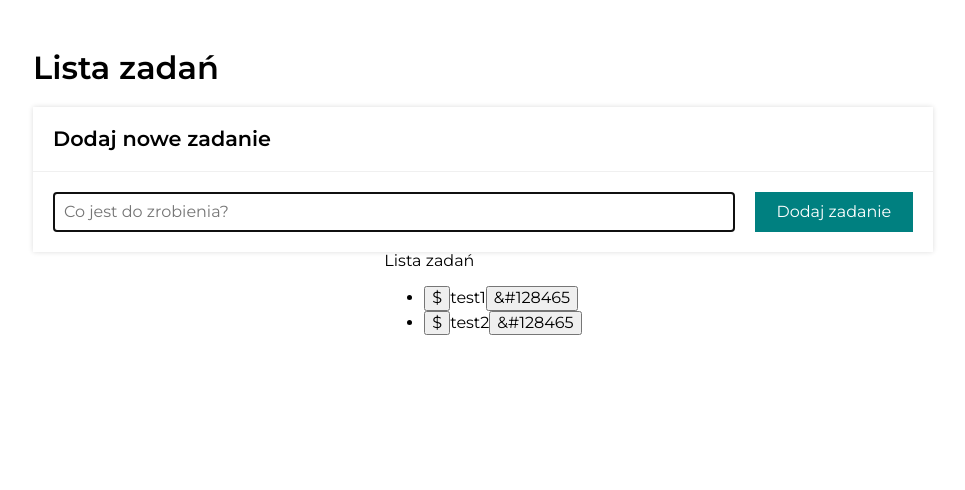
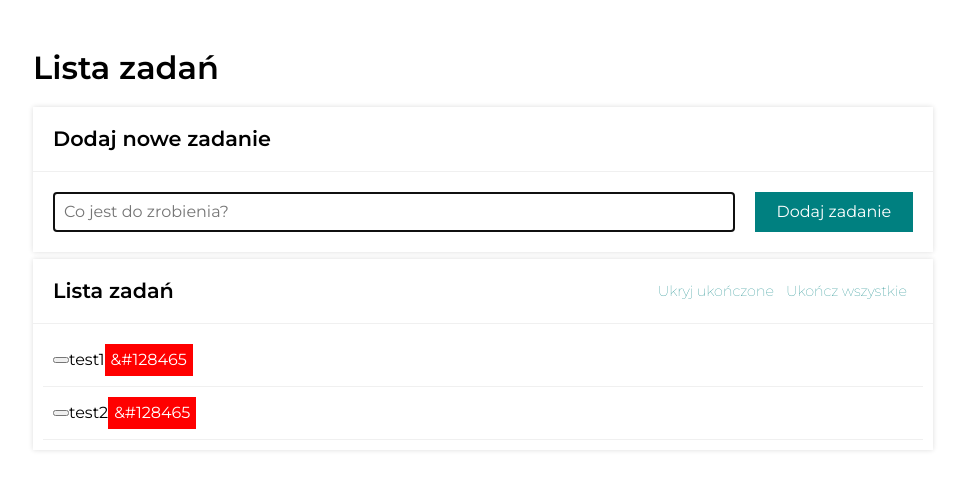
Before and after one commit to miloszzaj/todo-list-react, a React (Create React App) app: page / in a window 1280 px wide. Shown: the top 490 px of the page, without its empty margins (157-1122 px from the left). Built offline with nearby package versions, Linux system fonts and the light colour scheme.

Commit message:
buttons added

```diff
--- a/src/App.js
+++ b/src/App.js
@@ -1,5 +1,6 @@
 import Form from "./Form";
 import Tasks from "./Tasks";
+import Buttons from "./Buttons";
 
 const tasks = [
   { id: 1, content: "test1", isDone: false },
@@ -19,7 +20,7 @@ function App() {
       <section className="list">
         <header className="list__header">
           Lista zadań
-          <div className="list__buttonsWrapper"></div>
+          <Buttons tasks={tasks} hideDoneTasks={hideDoneTasks} />{" "}
         </header>
         <div className="list__paragraph">
           <Tasks tasks={tasks} hideDoneTasks={hideDoneTasks} />{" "}
--- /dev/null
+++ b/src/Buttons/index.js
@@ -0,0 +1,23 @@
+import "../Tasks/style.css";
+
+const Buttons = props => {
+  if (props.tasks.length === 0) {
+    return null;
+  }
+  return (
+    <div className="list__buttonsWrapper">
+      <button className="list__headerButton">
+        {props.hideDoneTasks ? "Pokaż " : "Ukryj "}
+        ukończone
+      </button>
+      <button
+        className="list__headerButton"
+        disabled={props.tasks.every(({ isDone }) => isDone)}
+      >
+        Ukończ wszystkie
+      </button>
+    </div>
+  );
+};
+
+export default Buttons;
--- a/src/Form/style.css
+++ b/src/Form/style.css
@@ -1,53 +1,116 @@
-.adding {
-    background-color: rgb(255, 255, 255);
+.list {
+    margin-top: 7px;
+    background-color: #fff;
     width: 100%;
     box-shadow: 0 0 5PX #ddd;
 }
 
-.adding__header {
+.list__header {
     font-size: 1.3rem;
     font-weight: 700;
     padding: 20px;
     border-bottom: 1px solid rgb(240, 240, 240);
+    display: flex;
+    justify-content: space-between;
+    flex-wrap: wrap;
 }
 
 @media (max-width: 500px) {
-    .adding__header {
-        text-align: center;
-    }
-}
-
-.adding__paragraph {
-    display: flex;
-    justify-content: space-around;
-    margin: 10px;
-}
-
-@media (max-width: 500px) {
-    .adding__paragraph {
-        display: flex;
+    .list__header {
         flex-direction: column;
     }
 }
 
-.adding__input {
-    flex-grow: 14;
-    margin: 10px;
-    padding: 10px;
-    border: 1px solid rgb(240, 240, 240);
-    color: rgb(80, 80, 80);
+.list__buttonsWrapper {
+    display: flex;
+    flex-wrap: wrap;
+    justify-content: center;
 }
 
-.adding__button {
-    flex-grow: 1;
-    background-color: teal;
-    color: white;
-    border-style: none;
-    margin: 10px;
-    padding: 5px;
-    transition: 1s;
+@media (max-width: 500px) {
+    .list__buttonsWrapper {
+        flex-direction: column;
+    }
 }
 
-.adding__button:hover {
-    transform: scale(1.15);
+.list__headerButton {
+    border: none;
+    background-color: transparent;
+    color: teal;
+    font-weight: 100;
+    font-size: 0.9rem;
 }
+
+@media (max-width: 500px) {
+    .list__headerButton {
+        margin: 10px;
+    }
+}
+
+.list__headerButton:hover {
+    color: rgb(7, 182, 182);
+}
+
+.list__headerButton:disabled {
+    color: rgb(107, 107, 107);
+}
+
+.list__tasks {
+    margin: 10px;
+    padding-left: 0;
+}
+
+.list__item {
+    display: flex;
+    align-items: center;
+    list-style-type: none;
+    border-bottom: 1px solid rgb(240, 240, 240);
+    padding: 10px;
+    line-height: 2;
+}
+
+.list__item--done {
+    text-decoration: line-through
+}
+
+.list__item--hidden {
+    display: none;
+}
+
+.list__item--span {
+    margin-right: auto;
+    margin: 10px;
+    text-align: start;
+    flex-basis: 100%;
+}
+
+.list__itemButton {
+    background-color: green;
+    color: white;
+    border: none;
+    min-width: 32px;
+    height: 32px;
+    transition: background-color 0.5s ease;
+    align-items: center;
+}
+
+.list__itemButton:hover {
+    background-color: rgb(22, 207, 22);
+}
+
+.list__itemButton:active {
+    background-color: rgb(169, 252, 169);
+}
+
+.list__itemButton--delete {
+    background-color: red;
+    align-items: center;
+}
+
+.list__itemButton--delete:hover {
+    background-color: rgb(255, 107, 107);
+}
+
+.list__itemButton--delete:active {
+    background-color: rgb(248, 171, 171);
+}
--- a/src/Tasks/index.js
+++ b/src/Tasks/index.js
@@ -10,7 +10,7 @@ const Tasks = props => (
         }`}
       >
         <button className="ist__itemButton">
-          ${task.isDone ? "&#10003" : ""}
+          {task.isDone ? "&#10003" : ""}
         </button>
         <span
           className={`"list__item--span ${
--- a/src/Tasks/style.css
+++ b/src/Tasks/style.css
@@ -0,0 +1,53 @@
+.adding {
+    background-color: rgb(255, 255, 255);
+    width: 100%;
+    box-shadow: 0 0 5PX #ddd;
+}
+
+.adding__header {
+    font-size: 1.3rem;
+    font-weight: 700;
+    padding: 20px;
+    border-bottom: 1px solid rgb(240, 240, 240);
+}
+
+@media (max-width: 500px) {
+    .adding__header {
+        text-align: center;
+    }
+}
+
+.adding__paragraph {
+    display: flex;
+    justify-content: space-around;
+    margin: 10px;
+}
+
+@media (max-width: 500px) {
+    .adding__paragraph {
+        display: flex;
+        flex-direction: column;
+    }
+}
+
+.adding__input {
+    flex-grow: 14;
+    margin: 10px;
+    padding: 10px;
+    border: 1px solid rgb(240, 240, 240);
+    color: rgb(80, 80, 80);
+}
+
+.adding__button {
+    flex-grow: 1;
+    background-color: teal;
+    color: white;
+    border-style: none;
+    margin: 10px;
+    padding: 5px;
+    transition: 1s;
+}
+
+.adding__button:hover {
+    transform: scale(1.15);
+}
```
